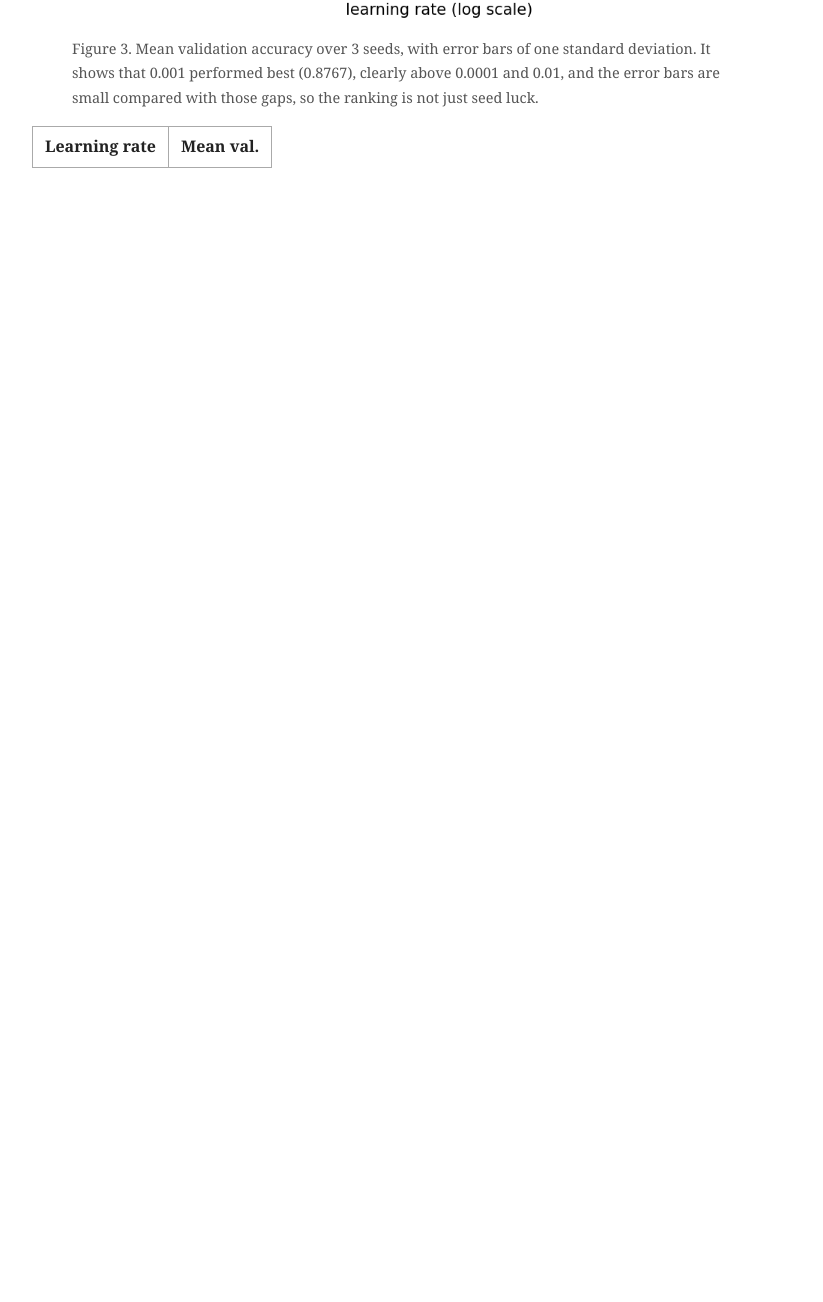
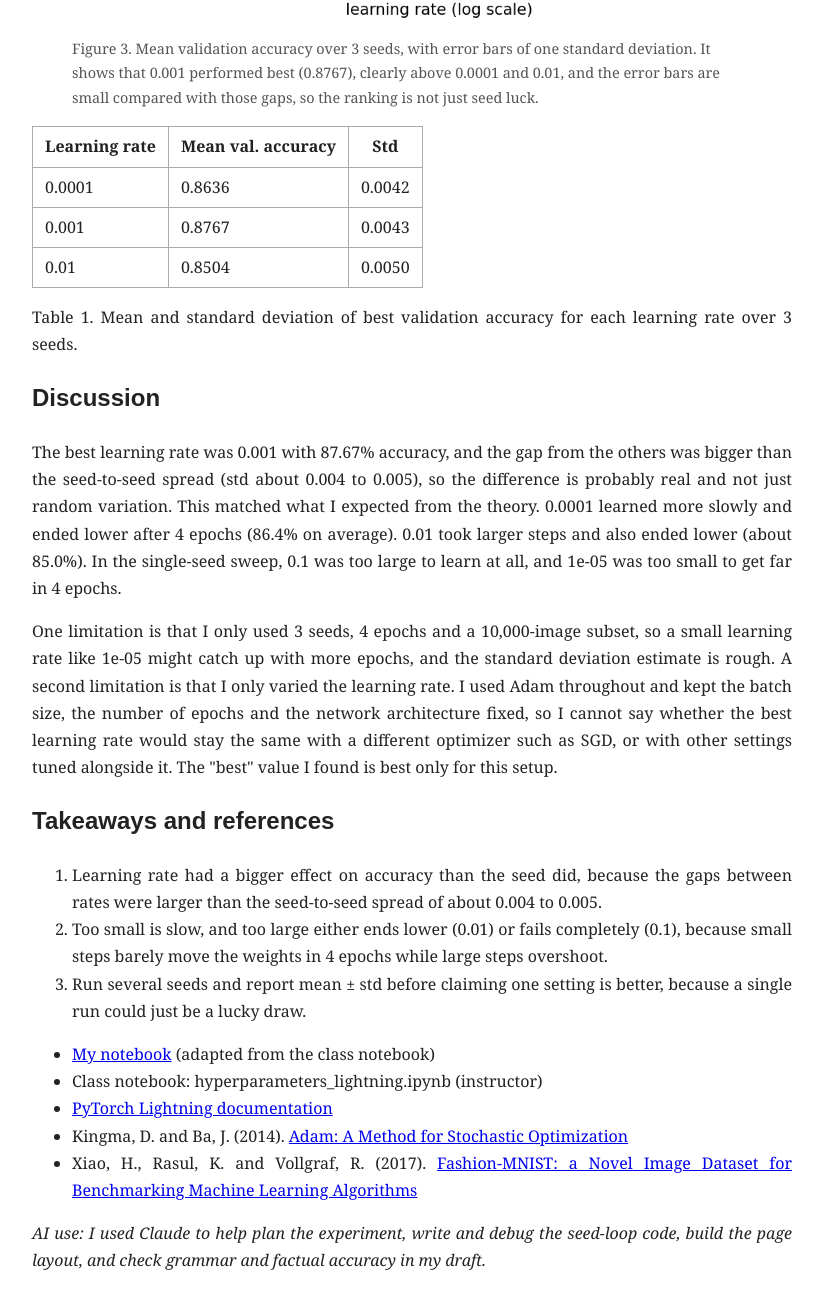
Before and after one commit to Arcel27/Bacuetes_Portfolio, a plain HTML site: page learning-rate-post.html in a window 1280 px wide. Shown: the part 2718-4020 px from the top of the page, without its empty margins (228-1051 px from the left). Before the commit the page ends 2918 px from the top, so only its background shows below. Drawn offline with Linux system fonts and the light colour scheme.

Commit message:
Enhance learning rate post with accuracy data and insights
Added mean validation accuracy and standard deviation for different learning rates, along with a discussion on the results and takeaways.

```diff
--- a/learning-rate-post.html
+++ b/learning-rate-post.html
@@ -43,4 +43,32 @@
   <figcaption>Figure 3. Mean validation accuracy over 3 seeds, with error bars of one standard deviation. It shows that 0.001 performed best (0.8767), clearly above 0.0001 and 0.01, and the error bars are small compared with those gaps, so the ranking is not just seed luck.</figcaption>
 </figure>
 <table>
-  <tr><th>Learning rate</th><th>Mean val.
+  <tr><th>Learning rate</th><th>Mean val. accuracy</th><th>Std</th></tr>
+  <tr><td>0.0001</td><td>0.8636</td><td>0.0042</td></tr>
+  <tr><td>0.001</td><td>0.8767</td><td>0.0043</td></tr>
+  <tr><td>0.01</td><td>0.8504</td><td>0.0050</td></tr>
+</table>
+<p>Table 1. Mean and standard deviation of best validation accuracy for each learning rate over 3 seeds.</p>
+
+<h2>Discussion</h2>
+<p>The best learning rate was 0.001 with 87.67% accuracy, and the gap from the others was bigger than the seed-to-seed spread (std about 0.004 to 0.005), so the difference is probably real and not just random variation. This matched what I expected from the theory. 0.0001 learned more slowly and ended lower after 4 epochs (86.4% on average). 0.01 took larger steps and also ended lower (about 85.0%). In the single-seed sweep, 0.1 was too large to learn at all, and 1e-05 was too small to get far in 4 epochs.</p>
+<p>One limitation is that I only used 3 seeds, 4 epochs and a 10,000-image subset, so a small learning rate like 1e-05 might catch up with more epochs, and the standard deviation estimate is rough. A second limitation is that I only varied the learning rate. I used Adam throughout and kept the batch size, the number of epochs and the network architecture fixed, so I cannot say whether the best learning rate would stay the same with a different optimizer such as SGD, or with other settings tuned alongside it. The "best" value I found is best only for this setup.</p>
+
+<h2>Takeaways and references</h2>
+<ol>
+  <li>Learning rate had a bigger effect on accuracy than the seed did, because the gaps between rates were larger than the seed-to-seed spread of about 0.004 to 0.005.</li>
+  <li>Too small is slow, and too large either ends lower (0.01) or fails completely (0.1), because small steps barely move the weights in 4 epochs while large steps overshoot.</li>
+  <li>Run several seeds and report mean ± std before claiming one setting is better, because a single run could just be a lucky draw.</li>
+</ol>
+<ul>
+  <li><a href="https://github.com/Arcel27/Bacuetes_Portfolio/blob/main/Hyperparameters_(1).ipynb">My notebook</a> (adapted from the class notebook)</li>
+  <li>Class notebook: hyperparameters_lightning.ipynb (instructor)</li>
+  <li><a href="https://lightning.ai/docs/pytorch/stable/">PyTorch Lightning documentation</a></li>
+  <li>Kingma, D. and Ba, J. (2014). <a href="https://arxiv.org/abs/1412.6980">Adam: A Method for Stochastic Optimization</a></li>
+  <li>Xiao, H., Rasul, K. and Vollgraf, R. (2017). <a href="https://arxiv.org/abs/1708.07747">Fashion-MNIST: a Novel Image Dataset for Benchmarking Machine Learning Algorithms</a></li>
+</ul>
+
+<p><em>AI use: I used Claude to help plan the experiment, write and debug the seed-loop code, build the page layout, and check grammar and factual accuracy in my draft.</em></p>
+
+</body>
+</html>
```
